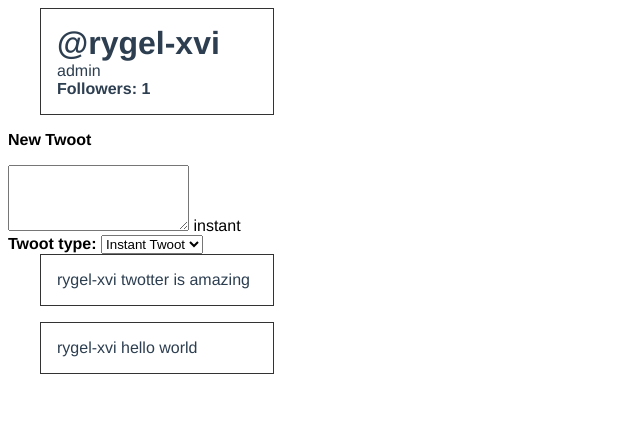
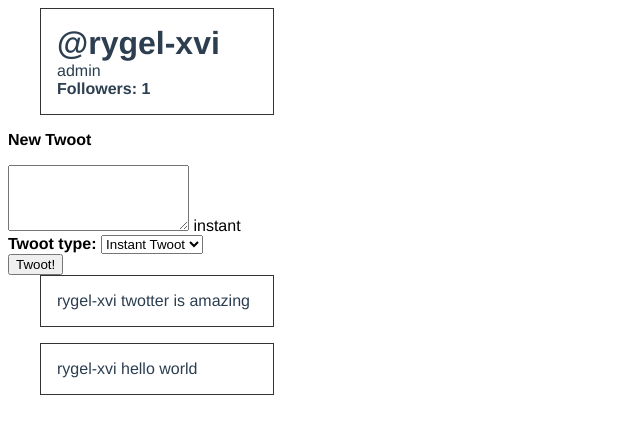
Before and after one commit to katratzi/vue3-earthsquare, a Vue app: page / in a window 1280 px wide. Shown: the top 434 px of the page, without its empty margins (0-640 px from the left). Built offline with nearby package versions, Linux system fonts and the light colour scheme.

Commit message:
added content dynamically

```diff
--- a/src/components/UserProfile.vue
+++ b/src/components/UserProfile.vue
@@ -5,7 +5,7 @@
     <strong>Followers: {{ followers }}</strong>
   </div>
   <div>
-    <form>
+    <form @submit.prevent="createNewTwoot">
       <p>
         <label for="newTwoot"><strong>New Twoot</strong></label>
       </p>
@@ -23,6 +23,7 @@
           </option>
         </select>
       </div>
+      <button>Twoot!</button>
     </form>
   </div>
   <div>
@@ -90,6 +91,18 @@ export default {
     toggleFavourite(id) {
       console.log("love me " + id);
     },
+    createNewTwoot() {
+      console.log("hello world");
+      if (this.newTwootContent && this.selectedTwootType !== "draft") {
+        // unshift adds to start
+        this.user.twoots.unshift({
+          id: this.user.twoots.length + 1,
+          content: this.newTwootContent,
+        });
+        // clear old
+        this.newTwootContent = "";
+      }
+    },
   },
   mounted() {
     // when this component is mounted/started, run this
```
